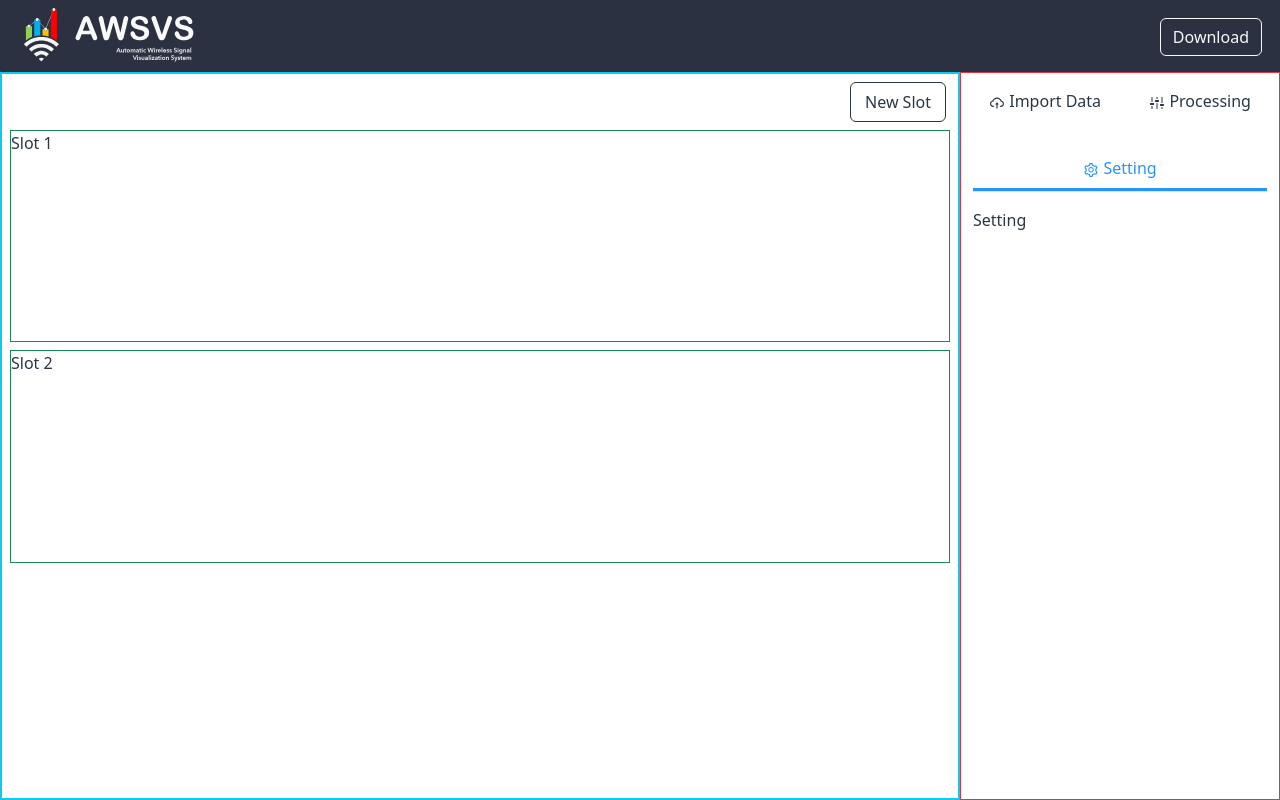
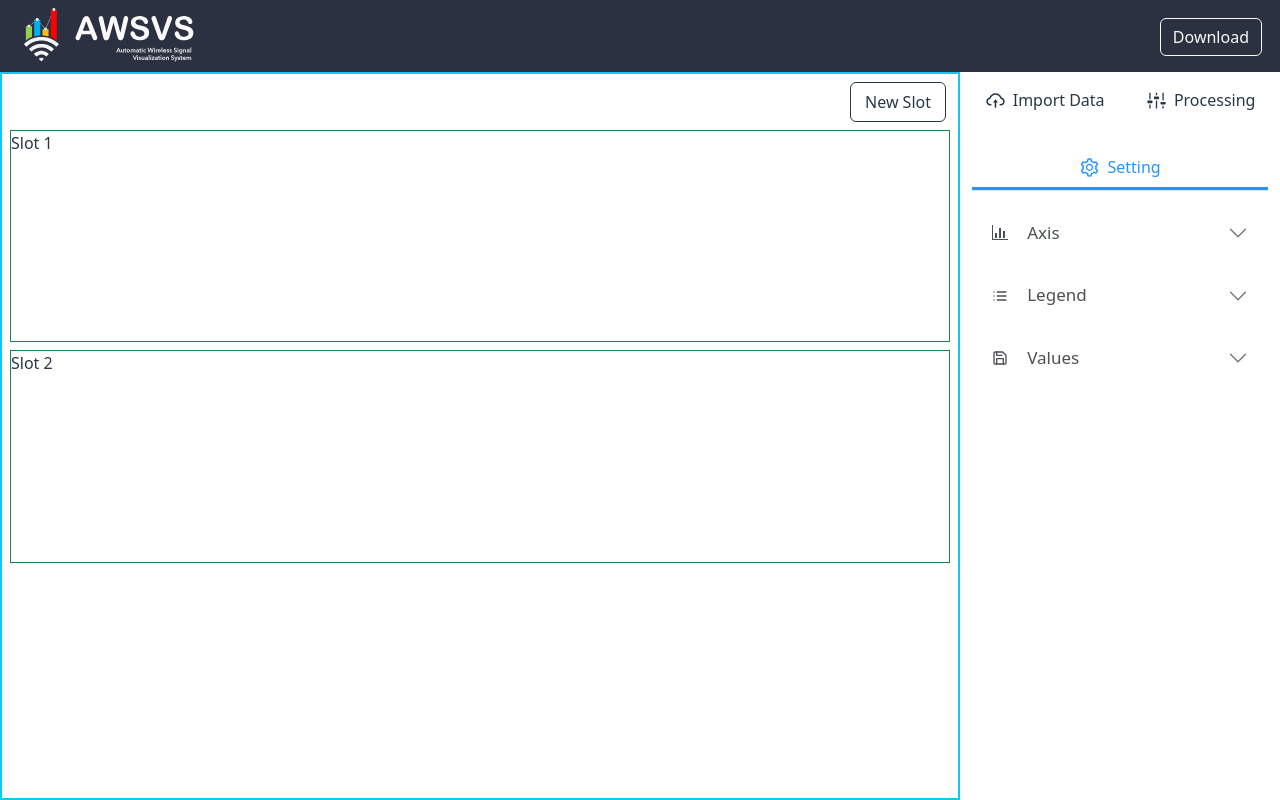
Before and after one commit to moonseongchan/AWSVS, a React (Create React App) app: page / in a window 1280 px wide. Both pictures are taken after a click on the tab "Setting". Built offline with nearby package versions, Linux system fonts and the light colour scheme.

Commit message:
feat: Add SideBar Import Setting Component

```diff
--- a/src/components/SideBar/Setting/Setting.scss
+++ b/src/components/SideBar/Setting/Setting.scss
@@ -0,0 +1,54 @@
+.accordion-icon {
+    margin: 0rem 1.2rem 0rem 0rem;
+    font-size: 1rem;
+}
+
+.accordion-component {
+    margin-bottom: 1.2rem;
+    font-size: 14px;
+    justify-content: center;
+    align-items: center;
+    vertical-align: middle;
+    box-sizing: border-box;
+}
+
+.accordion-label {
+    font-size: 17px;
+}
+
+.accordion-component:last-of-type {
+    margin-bottom: 0rem;
+}
+
+.apply-btn {
+    width: 4.625rem;
+    height: 2rem;
+    margin-left: 0.5rem;
+    font-size: 15px;
+    color: #293745;
+    border: 1px solid #293745;
+    border-radius: 0.375rem;
+    display: flex;
+    align-items: center;
+    justify-content: center;
+    text-align: center;
+    vertical-align: middle;
+    padding: 0px;
+    background-color: transparent;
+    transition: background-color 0.2s ease-in-out, color 0.2s ease-in-out;
+    opacity: 0.9;
+}
+
+.apply-btn:hover {
+    background-color: #293745;
+    color: #fff;
+}
+
+.text-input {
+    width: 75% !important;
+    text-align: right;
+}
+
+.form-check-input {
+    cursor: pointer;
+}
--- a/src/components/SideBar/Setting/index.js
+++ b/src/components/SideBar/Setting/index.js
@@ -1,17 +1,206 @@
 import React from "react";
 
+import { GoGraph } from "react-icons/go";
+import { FiList } from "react-icons/fi";
+import { FiSave } from "react-icons/fi";
 import "./Setting.scss";
 
 const Setting = (props) => {
   return (
-    <div
-      class="tab-pane fade"
-      id="pills-contact"
-      role="tabpanel"
-      aria-labelledby="pills-contact-tab"
-      tabindex="0"
-    >
-      Setting
+    <div class="tab-pane fade" id="pills-setting" role="tabpanel" tabindex="0">
+      <div class="accordion mt-2">
+        {/* Axis */}
+        <div class="accordion-item">
+          <h2 class="accordion-header" id="axis-head">
+            <button
+              class="accordion-button collapsed"
+              type="button"
+              data-bs-toggle="collapse"
+              data-bs-target="#axis-collapse"
+              aria-expanded="false"
+              aria-controls="axis-collapse"
+            >
+              <GoGraph class="accordion-icon" />{" "}
+              <span class="accordion-label">Axis</span>
+            </button>
+          </h2>
+          <div id="axis-collapse" class="accordion-collapse collapse">
+            <div class="accordion-body ">
+              <div class="row d-flex accordion-component align-items-center">
+                <div class="col-md-6 justify-content-start">Axis X</div>
+                <div class="col-md-6 d-flex justify-content-end align-items-center">
+                  <input
+                    type="text"
+                    class="form-control form-control-sm text-input"
+                    placeholder="Default"
+                    aria-label="axis-x"
+                  />
+                </div>
+              </div>
+              <div class="row d-flex accordion-component align-items-center">
+                <div class="col-md-6 justify-content-start">Axis Y</div>
+                <div class="col-md-6 d-flex justify-content-end align-items-center">
+                  <input
+                    type="text"
+                    class="form-control form-control-sm text-input"
+                    placeholder="Default"
+                    aria-label="axis-y"
+                  />
+                </div>
+              </div>
+              <div class="row d-flex accordion-component align-items-center">
+                <div class="col-md-6 justify-content-start">Maximum Value</div>
+                <div class="col-md-6 d-flex justify-content-end align-items-center">
+                  <input
+                    type="text"
+                    class="form-control form-control-sm text-input"
+                    placeholder="100"
+                    aria-label="max-value"
+                  />
+                </div>
+              </div>
+              <div class="row d-flex accordion-component align-items-center">
+                <div class="col-md-6 justify-content-start">Minimum Value</div>
+                <div class="col-md-6 d-flex justify-content-end align-items-center">
+                  <input
+                    type="text"
+                    class="form-control form-control-sm text-input"
+                    placeholder="0"
+                    aria-label="min-value"
+                  />
+                </div>
+              </div>
+              <div class="row d-flex accordion-component align-items-center">
+                <div class="col-md-12 d-flex justify-content-end aligh-items-center">
+                  <button class="apply-btn" type="button" id="axis-apply-btn">
+                    Apply
+                  </button>
+                </div>
+              </div>
+            </div>
+          </div>
+        </div>
+
+        {/* Legend */}
+        <div class="accordion-item">
+          <h2 class="accordion-header" id="legend-head">
+            <button
+              class="accordion-button collapsed"
+              type="button"
+              data-bs-toggle="collapse"
+              data-bs-target="#legend-collapse"
+              aria-expanded="false"
+              aria-controls="legend-collapse"
+            >
+              <FiList class="accordion-icon" />{" "}
+              <span class="accordion-label">Legend</span>
+            </button>
+          </h2>
+          <div id="legend-collapse" class="accordion-collapse collapse">
+            <div class="accordion-body">
+              <div class="row d-flex accordion-component align-items-center">
+                <div class="col-md-6 justify-content-start">Show Legend</div>
+                <div class="form-check form-switch col-md-6 d-flex justify-content-end align-items-center">
+                  <input
+                    class="form-check-input"
+                    type="checkbox"
+                    role="switch"
+                    id="show-legend"
+                  />
+                </div>
+              </div>
+              <div class="row d-flex accordion-component align-items-center">
+                <div class="col-md-6 justify-content-start">
+                  Legend Position
+                </div>
+                <div class="col-md-6 d-flex justify-content-end align-items-center">
+                  <select
+                    id="legend-position"
+                    class="form-select form-select-sm legend-box"
+                  >
+                    <option value="top">Top</option>
+                    <option value="bottom">Bottom</option>
+                    <option value="left">Left</option>
+                    <option value="right">Right</option>
+                  </select>
+                </div>
+              </div>
+              <div class="row d-flex accordion-component align-items-center">
+                <div class="col-md-6 justify-content-start">Legend Align</div>
+                <div class="col-md-6 d-flex justify-content-end align-items-center">
+                  <select
+                    id="legend-align"
+                    class="form-select form-select-sm legend-box"
+                  >
+                    <option value="center">Center</option>
+                    <option value="left">Left</option>
+                    <option value="right">Right</option>
+                  </select>
+                </div>
+              </div>
+              <div class="row d-flex accordion-component align-items-center">
+                <div class="col-md-12 d-flex justify-content-end aligh-items-center">
+                  <button class="apply-btn" type="button" id="legend-apply-btn">
+                    Apply
+                  </button>
+                </div>
+              </div>
+            </div>
+          </div>
+        </div>
+
+        {/* Values */}
+        <div class="accordion-item">
+          <h2 class="accordion-header" id="values-head">
+            <button
+              class="accordion-button collapsed"
+              type="button"
+              data-bs-toggle="collapse"
+              data-bs-target="#values-collapse"
+              aria-expanded="false"
+              aria-controls="values-collapse"
+            >
+              <FiSave class="accordion-icon" />{" "}
+              <span class="accordion-label">Values</span>
+            </button>
+          </h2>
+          <div id="values-collapse" class="accordion-collapse collapse">
+            <div class="accordion-body">
+              <div class="row d-flex accordion-component align-items-center">
+                <div class="col-md-6 justify-content-start">Show Values</div>
+                <div class="form-check form-switch col-md-6 d-flex justify-content-end align-items-center">
+                  <input
+                    class="form-check-input"
+                    type="checkbox"
+                    role="switch"
+                    id="show-values"
+                  />
+                </div>
+              </div>
+              <div class="row d-flex accordion-component align-items-center">
+                <div class="col-md-6 justify-content-start">
+                  Show Captions (Hover)
+                </div>
+                <div class="form-check form-switch col-md-6 d-flex justify-content-end align-items-center">
+                  <input
+                    class="form-check-input"
+                    type="checkbox"
+                    role="switch"
+                    id="show-captions"
+                  />
+                </div>
+              </div>
+              <div class="row d-flex accordion-component align-items-center">
+                <div class="col-md-12 d-flex justify-content-end aligh-items-center">
+                  <button class="apply-btn" type="button" id="values-apply-btn">
+                    Apply
+                  </button>
+                </div>
+              </div>
+            </div>
+          </div>
+        </div>
+      </div>
     </div>
   );
 };
--- a/src/components/SideBar/index.js
+++ b/src/components/SideBar/index.js
@@ -15,52 +15,67 @@ import "./SideBar.scss";
 
 const SideBar = (props) => {
   return (
-    <div class="col-md-3 border border-danger">
+    <div class="col-md-3 h-100 position-relative overflow-scroll">
       <ul
         class="nav nav-underline nav-fill flex-column flex-sm-row mb-3 nav-border"
         id="pills-tab"
         role="tablist"
       >
-        <li class="nav-item" role="presentation">
+        <li
+          class="nav-item align-items-center justify-content-center"
+          role="presentation"
+        >
           <button
-            class="nav-link active"
-            id="pills-home-tab"
+            class="nav-link"
+            id="pills-import-data-tab"
             data-bs-toggle="pill"
-            data-bs-target="#pills-home"
+            data-bs-target="#pills-import-data"
             type="button"
             role="tab"
-            aria-controls="pills-home"
+            aria-controls="pills-import-data"
             aria-selected="true"
           >
-            <AiOutlineCloudUpload /> Import Data
+            <div class="d-flex justify-content-center align-items-center">
+              <AiOutlineCloudUpload class="nav-icon" /> Import Data
+            </div>
           </button>
         </li>
-        <li class="nav-item" role="presentation">
+        <li
+          class="nav-item align-items-center justify-content-center"
+          role="presentation"
+        >
           <button
             class="nav-link"
-            id="pills-profile-tab"
+            id="pills-processing-tab"
             data-bs-toggle="pill"
-            data-bs-target="#pills-profile"
+            data-bs-target="#pills-processing"
             type="button"
             role="tab"
-            aria-controls="pills-profile"
+            aria-controls="pills-processing"
             aria-selected="false"
           >
-            <VscSettings /> Processing
+            <div class="d-flex justify-content-center align-items-center">
+              <VscSettings class="nav-icon" /> Processing
+            </div>
           </button>
         </li>
-        <li class="nav-item" role="presentation">
+        <li
+          class="nav-item align-items-center justify-content-center"
+          role="presentation"
+        >
           <button
             class="nav-link"
-            id="pills-contact-tab"
+            id="pills-setting-tab"
             data-bs-toggle="pill"
-            data-bs-target="#pills-contact"
+            data-bs-target="#pills-setting"
             type="button"
             role="tab"
-            aria-controls="pills-contact"
+            aria-controls="pills-setting"
             aria-selected="false"
           >
-            <AiOutlineSetting /> Setting
+            <div class="d-flex justify-content-center align-items-center">
+              <AiOutlineSetting class="nav-icon" /> Setting
+            </div>
           </button>
         </li>
       </ul>
```
